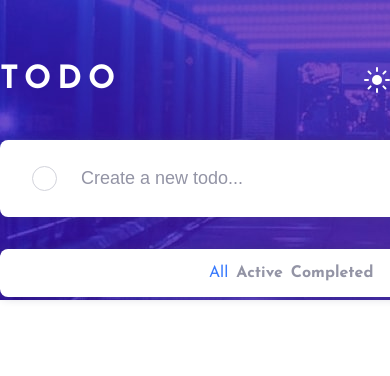
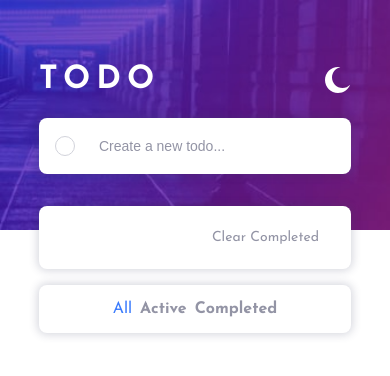
Before and after one commit to tanmaymspatel/todo-app, a React (Create React App) app: page / in a window 390 px wide. Shown: the top 376 px of the page. Built offline with nearby package versions, Linux system fonts and the light colour scheme.

Commit message:
todolist working and responsive done

```diff
--- a/src/App.tsx
+++ b/src/App.tsx
@@ -6,8 +6,6 @@ import Header from "./core/components/Header";
 
 function App() {
   const { darkMode } = useContext(DarkModeContext);
-
-  // localStorage.setItem("todoList", JSON.stringify(todoList));
 
   return (
     <div className="h-100 d-flex flex-column">
--- a/src/assets/scss/base/_global.scss
+++ b/src/assets/scss/base/_global.scss
@@ -4,11 +4,6 @@
 html,
 body {
     height: 100%;
-}
-
-html,
-body {
-    overflow: hidden;
 }
 
 body {
@@ -189,6 +184,10 @@ button {
     text-align: center;
 }
 
+.text-end {
+    text-align: end;
+}
+
 // position
 .position-relative {
     position: relative;
--- a/src/assets/scss/base/_variables.scss
+++ b/src/assets/scss/base/_variables.scss
@@ -12,6 +12,7 @@ $transition-timimg: 0.35s;
 
 //header
 $header-size : 300px;
+$header-size-sm: 230px;
 
 //radius
 $border-radius: 8px;
--- a/src/assets/scss/component/_form-controls.scss
+++ b/src/assets/scss/component/_form-controls.scss
@@ -10,7 +10,11 @@ input {
 
     &,
     &::placeholder {
-        font-size: 1.125rem;
+        font-size: 0.8755rem;
         color: $greyish-blue-dark-1;
+
+        @include breakpoint-up(md) {
+            font-size: 1.125rem;
+        }
     }
 }
--- a/src/assets/scss/layout/_content.scss
+++ b/src/assets/scss/layout/_content.scss
@@ -1,7 +1,196 @@
 .content-width {
-    width: $content-width;
+    width: 80vw;
     margin: 0 auto;
     padding: 4rem 0;
+
+    @include breakpoint-up(md) {
+        width: $content-width;
+    }
+}
+
+.shadow-sm {
+    box-shadow: $box-shadow;
+}
+
+.text-line-through {
+    text-decoration: line-through;
+    color: $greyish-blue-dark-1;
+}
+
+.main-content {
+    .input-container {
+        background-color: $light;
+    }
+
+    .round-check {
+        width: 20px;
+        height: 20px;
+        border: 1px solid $greyish-blue-light;
+        border-radius: 50%;
+        flex-shrink: 0;
+
+        @include breakpoint-up(md) {
+            width: 25px;
+            height: 25px;
+        }
+    }
+
+    .content-width {
+        padding: 0;
+    }
+
+    .padding {
+        padding: 0.5rem 1rem;
+
+        &.footer {
+            padding: 1.5rem 2rem;
+        }
+
+        @include breakpoint-up(md) {
+            padding: 1rem 2rem;
+        }
+    }
+
+    .todo-container {
+        margin-top: -7rem;
+
+        @include breakpoint-up(md) {
+            margin-top: -10rem;
+        }
+    }
+
+    .todo-list-container {
+        margin-top: 2rem;
+        // max-height: 100px;
+
+        .todo-list {
+            // max-height: 500px;
+            overflow-y: auto;
+        }
+
+        .nav-item {
+            border-bottom: 1px solid $greyish-blue-dark-2;
+            padding: 1.25rem 1rem;
+
+            @include breakpoint-up(md) {
+                padding: 1.5rem 2rem;
+            }
+
+            &:hover {
+                .delete-icon {
+                    visibility: visible;
+                }
+            }
+        }
+
+        .todo-text {
+            margin-left: 0.75rem;
+            width: 70%;
+            white-space: nowrap;
+            text-overflow: ellipsis;
+            overflow: hidden;
+            font-size: 0.875rem;
+
+            @include breakpoint-up(md) {
+                font-size: 1rem;
+                margin-left: 1.25rem;
+            }
+        }
+
+        .check-container {
+            width: 100%;
+            height: 100%;
+            background-image: linear-gradient((hsl(192, 100%, 67%), hsl(280, 87%, 65%)));
+            border-radius: 50%;
+        }
+
+
+        .delete-icon {
+            top: 50%;
+            right: 20px;
+            transform: translateY(-50%);
+            z-index: 10;
+
+            @include breakpoint-up(md) {
+                visibility: hidden;
+            }
+        }
+    }
+
+    .todo-footer {
+        // width: 33%;
+
+        &.todo-footer-2 {
+            position: absolute;
+            top: 100%;
+            width: 100%;
+            background: white;
+            padding: 1rem 2rem;
+            left: 0;
+            justify-content: center;
+            margin-top: 16px;
+            border-radius: 8px;
+            box-shadow: $box-shadow;
+
+            @include breakpoint-up(md) {
+                width: 33%;
+                position: relative;
+                padding: 0;
+                margin-top: 0;
+                border-radius: 0;
+                box-shadow: none;
+            }
+
+            .footer-text:not(:first-child) {
+                color: $greyish-blue-dark-1;
+                font-weight: 700;
+                transition: $transition-timimg all;
+
+                &:hover {
+                    color: $dark;
+                }
+            }
+        }
+
+        &.todo-footer-3,
+        &.todo-footer-1 {
+            width: 50%;
+
+            @include breakpoint-up(md) {
+                width: 33%;
+            }
+
+            .footer-text {
+                color: $greyish-blue-dark-1;
+                font-size: 0.875rem;
+                transition: $transition-timimg all;
+
+                &:hover {
+                    color: $dark;
+                }
+            }
+        }
+    }
+
+
+
+    .todo-footer-3,
+    .todo-footer-1 {
+        .footer-text {
+            color: $greyish-blue-dark-1;
+            font-size: 0.875rem;
+            transition: $transition-timimg all;
+
+            &:hover {
+                color: $dark;
+            }
+        }
+    }
+
+    // dark mode styles
+    &.dark-mode {
+        background-color: $secondary;
+    }
 
     &.dark-mode {
         color: $light;
@@ -16,7 +205,9 @@
         }
 
         .nav-item,
-        .footer {
+        .footer,
+        .todo-footer,
+        .todo-footer-2 {
             background-color: $danger-dark;
         }
 
@@ -25,6 +216,8 @@
         }
 
         .todo-footer-2 {
+            background-color: $danger-dark;
+
             .footer-text:not(:first-child) {
                 color: $warning;
 
@@ -47,108 +240,3 @@
 
     }
 }
-
-.shadow-sm {
-    box-shadow: $box-shadow;
-}
-
-.text-line-through {
-    text-decoration: line-through;
-    color: $greyish-blue-dark-1;
-}
-
-.main-content {
-    .input-container {
-        background-color: $light;
-    }
-
-    .round-check {
-        width: 25px;
-        height: 25px;
-        border: 1px solid $greyish-blue-light;
-        border-radius: 50%;
-        flex-shrink: 0;
-    }
-
-    .content-width {
-        padding: 0;
-    }
-
-    .padding {
-        padding: 1rem 2rem;
-    }
-
-    .todo-container {
-        margin-top: -10rem;
-    }
-
-    .todo-list-container {
-        margin-top: 2rem;
-        max-height: 100px;
-
-        .nav-item {
-            border-bottom: 1px solid $greyish-blue-dark-2;
-            padding: 1.5rem 2rem;
-
-            &:hover {
-                .delete-icon {
-                    visibility: visible;
-                }
-            }
-        }
-
-        .todo-margin {
-            margin-left: 1.25rem;
-        }
-
-        .check-container {
-            width: 100%;
-            height: 100%;
-            background-image: linear-gradient((hsl(192, 100%, 67%), hsl(280, 87%, 65%)));
-            border-radius: 50%;
-        }
-
-
-        .delete-icon {
-            top: 50%;
-            right: 20px;
-            transform: translateY(-50%);
-            visibility: hidden;
-            z-index: 10;
-        }
-    }
-
-    .todo-footer {
-        width: 33%;
-    }
-
-    .todo-footer-2 {
-        .footer-text:not(:first-child) {
-            color: $greyish-blue-dark-1;
-            font-weight: 700;
-            transition: $transition-timimg all;
-
-            &:hover {
-                color: $dark;
-            }
-        }
-    }
-
-    .todo-footer-3,
-    .todo-footer-1 {
-        .footer-text {
-            color: $greyish-blue-dark-1;
-            font-size: 0.875rem;
-            transition: $transition-timimg all;
-
-            &:hover {
-                color: $dark;
-            }
-        }
-    }
-
-    // Dark Mode
-    &.dark-mode {
-        background-color: $secondary;
-    }
-}
--- a/src/assets/scss/layout/_header.scss
+++ b/src/assets/scss/layout/_header.scss
@@ -1,14 +1,26 @@
 #header {
-    flex: 0 0 $header-size;
+    flex: 0 0 $header-size-sm;
+
+    @include breakpoint-up(md) {
+        flex: 0 0 $header-size;
+    }
 
     &.dark-mode-bg {
-        background-image: url("../../images/bg-desktop-dark.jpg");
+        background-image: url("../../images/bg-mobile-dark.jpg");
         background-size: cover;
+
+        @include breakpoint-up(sm) {
+            background-image: url("../../images/bg-desktop-dark.jpg");
+        }
     }
 
     &.light-mode-bg {
-        background-image: url("../../images/bg-desktop-light.jpg");
+        background-image: url("../../images/bg-mobile-light.jpg");
         background-size: cover;
+
+        @include breakpoint-up(sm) {
+            background-image: url("../../images/bg-desktop-light.jpg");
+        }
     }
 
     .heading {
--- a/src/components/Todo.tsx
+++ b/src/components/Todo.tsx
@@ -1,5 +1,4 @@
-import { useContext, useEffect, useState } from "react";
-import DarkModeContext from "../context/dark-mode-context/darkMode";
+import { useEffect, useState } from "react";
 
 import CreateTodo from "./CreateTodo";
 import TodoList from "./TodoList";
@@ -7,7 +6,6 @@ import { Todos } from "./todoTaskDetails";
 
 function Todo() {
     const allTodos = JSON.parse(localStorage.getItem("todoList") as string)
-    const { darkMode } = useContext(DarkModeContext)
     const [todo, setTodo] = useState<Todos[]>(allTodos);
 
     const addTodo = (value: Todos) => {
@@ -43,7 +41,7 @@ function Todo() {
     }, [todo])
 
     return (
-        <div className={`${darkMode ? "dark-mode" : ""} content-width`}>
+        <div className="content-width">
             <CreateTodo addTodo={addTodo}
                 allTodos={allTodos} />
             <TodoList
--- a/src/components/TodoList.tsx
+++ b/src/components/TodoList.tsx
@@ -51,8 +51,7 @@ function TodoList({ todo, updateTodo, deleteTodo, clearTodo }: ITodoListProps) {
                     </figure>}
                 </label>
                 <p
-
-                    className={`${todo.isCompleted ? "text-line-through" : ""} todo-margin cursor-pointer`}>{todo.todo}</p>
+                    className={`${todo.isCompleted ? "text-line-through" : ""} todo-text cursor-pointer`}>{todo.todo}</p>
                 <img src={deleteImg} alt="delete" className='delete-icon position-absolute cursor-pointer'
                     onClick={() => onDelete(todo.id)}
                 />
@@ -75,13 +74,13 @@ function TodoList({ todo, updateTodo, deleteTodo, clearTodo }: ITodoListProps) {
 
     return (
         <div className="todo-list-container container">
-            <div className="bg-light border shadow-sm d-flex flex-column">
-                <div className="flex-grow-1">
+            <div className="bg-light border shadow-sm d-flex flex-column overflow-hidden">
+                <div className="todo-list flex-grow-1">
                     <ul>
                         {todoData}
                     </ul>
                 </div>
-                <div className="d-flex padding footer">
+                <div className="d-flex padding footer position-relative">
                     <div className="todo-footer todo-footer-1">
                         {todo && <p className='footer-text'>
                             {activeTodo?.length} items left
@@ -92,7 +91,7 @@ function TodoList({ todo, updateTodo, deleteTodo, clearTodo }: ITodoListProps) {
                         <p className="cursor-pointer footer-text mx-2" onClick={() => setListType('active')}>Active</p>
                         <p className='cursor-pointer footer-text' onClick={() => setListType('completed')} >Completed</p>
                     </div>
-                    <div className="todo-footer text-center todo-footer-3">
+                    <div className="todo-footer text-end todo-footer-3">
                         <p className='cursor-pointer footer-text' onClick={clearTodoHandler}>Clear Completed</p>
                     </div>
                 </div>
--- a/src/context/dark-mode-context/DarkModeProvider.tsx
+++ b/src/context/dark-mode-context/DarkModeProvider.tsx
@@ -13,6 +13,7 @@ function DarkModeProvider({ children }: darkModeProps) {
         darkMode,
         setDarkMode
     }
+
     return (
         <DarkModeContext.Provider value={ctx}>
             {children}
--- a/src/core/components/Header.tsx
+++ b/src/core/components/Header.tsx
@@ -19,7 +19,7 @@ function Header() {
                 <div className="d-flex align-items-center justify-content-between">
                     <h1 className="heading">TODO</h1>
                     <img
-                        src={darkMode ? darkModeImg : lightModeImg}
+                        src={darkMode ? lightModeImg : darkModeImg}
                         alt="dark-mode"
                         className="cursor-pointer"
                         onClick={() => { setDarkMode(prevMode => !prevMode) }}
```
